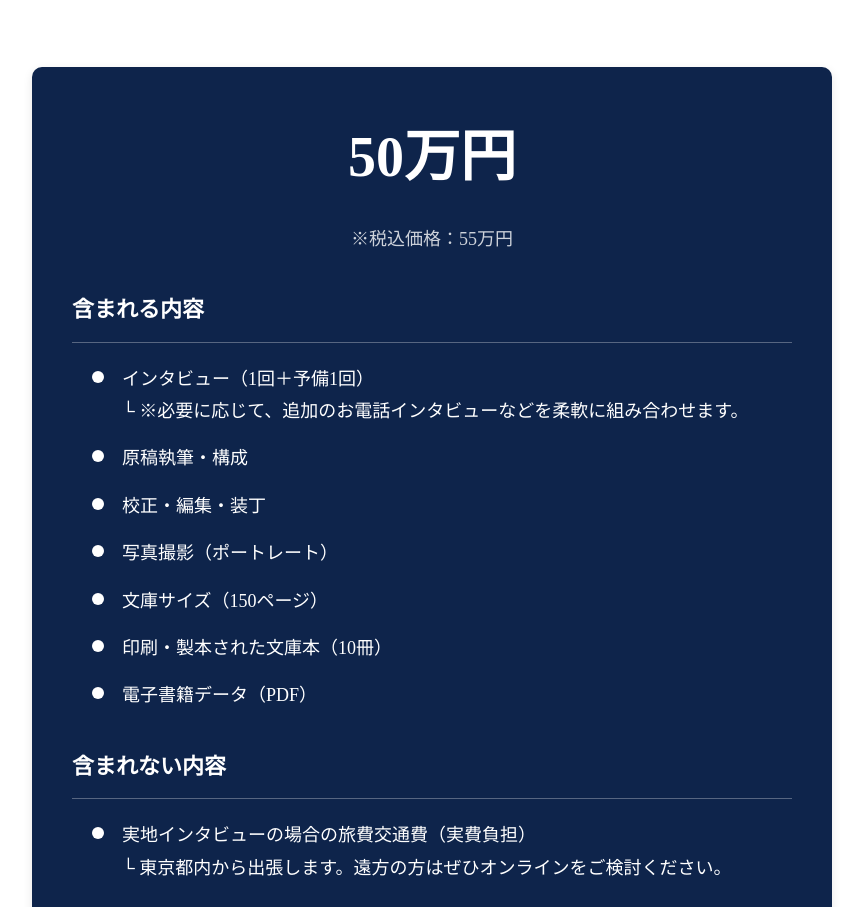
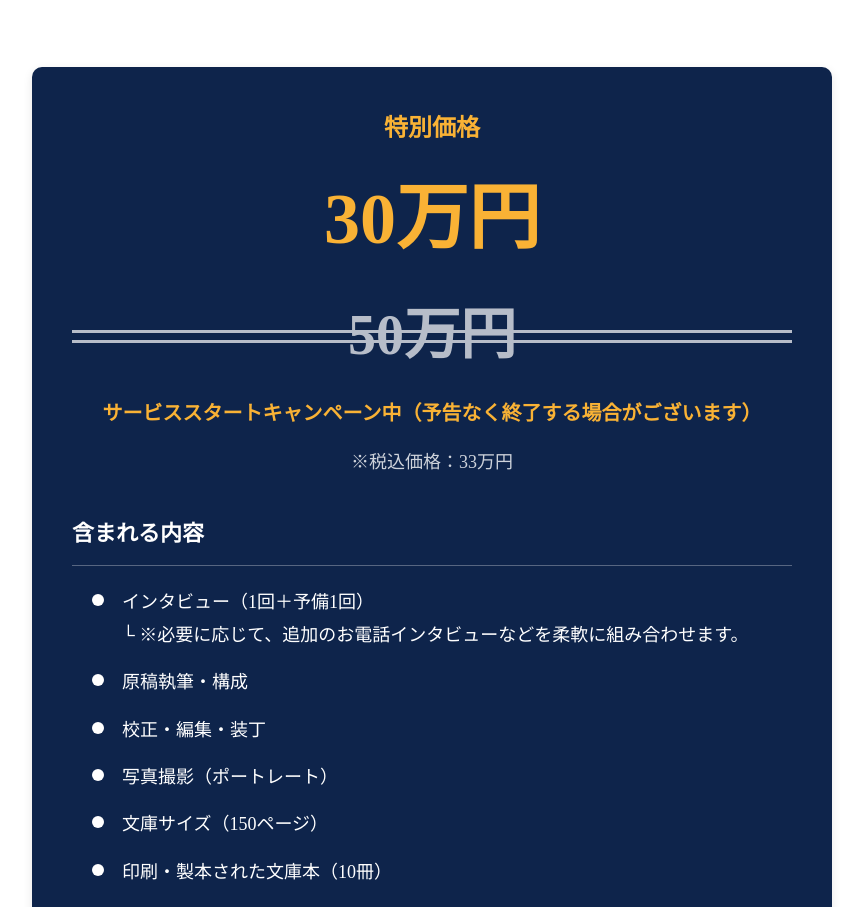
Before and after one commit to bujiroSAI/-, a plain HTML site: page index.html in a window 1280 px wide. Shown: the part 4215-5122 px from the top of the page, without its empty margins (208-1071 px from the left). Drawn offline with nearby package versions, Linux system fonts and the light colour scheme.

Commit message:
料金表示を更新：キャンペーン価格の追加と特別価格表示

```diff
--- a/index.html
+++ b/index.html
@@ -388,6 +388,57 @@
     .price-tax {
       font-size: 18px;
       color: rgba(255, 255, 255, 0.8);
+    }
+
+    .campaign-price {
+      position: relative;
+      margin-bottom: 10px;
+    }
+
+    .original-price {
+      font-size: 56px;
+      font-weight: bold;
+      color: white;
+      position: relative;
+      opacity: 0.7;
+    }
+
+    .original-price::before,
+    .original-price::after {
+      content: '';
+      position: absolute;
+      width: 100%;
+      height: 3px;
+      background-color: white;
+      left: 0;
+    }
+
+    .original-price::before {
+      top: 45%;
+    }
+
+    .original-price::after {
+      top: 55%;
+    }
+
+    .new-price {
+      font-size: 72px;
+      font-weight: bold;
+      color: #F9B235; /* ゴールド系の色に変更 */
+    }
+
+    .campaign-text {
+      font-size: 20px;
+      color: #F9B235; /* ゴールド系の色に変更 */
+      font-weight: bold;
+      margin-bottom: 15px;
+    }
+
+    .special-price-label {
+      font-size: 24px;
+      color: #F9B235;
+      font-weight: bold;
+      margin-bottom: 5px;
     }
 
     .price-details h3 {
@@ -790,6 +841,18 @@
         height: 120px;
         object-fit: contain;
       }
+
+      .new-price {
+        font-size: 52px;
+      }
+
+      .original-price {
+        font-size: 38px;
+      }
+
+      .campaign-text {
+        font-size: 16px;
+      }
     }
         /* ヒーローセクションの見出しを紺色に */
     .hero h1 {
@@ -1076,8 +1139,13 @@
       <h2>料金とサービス内容</h2>
       <div class="pricing-container">
         <div class="price-box">
-          <div class="price">50万円</div>
-          <div class="price-tax">※税込価格：55万円</div>
+          <div class="special-price-label">特別価格</div>
+          <div class="campaign-price">
+            <div class="new-price">30万円</div>
+            <div class="original-price">50万円</div>
+          </div>
+          <div class="campaign-text">サービススタートキャンペーン中（予告なく終了する場合がございます）</div>
+          <div class="price-tax">※税込価格：33万円</div>
         </div>
 
         <div class="price-details">
```
